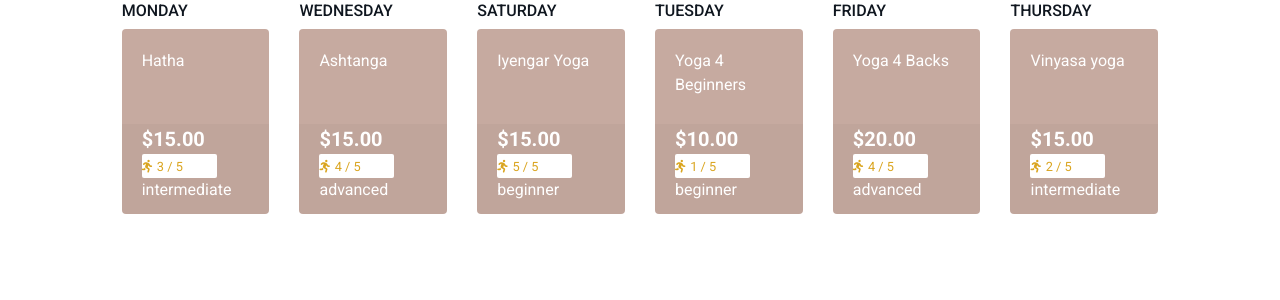
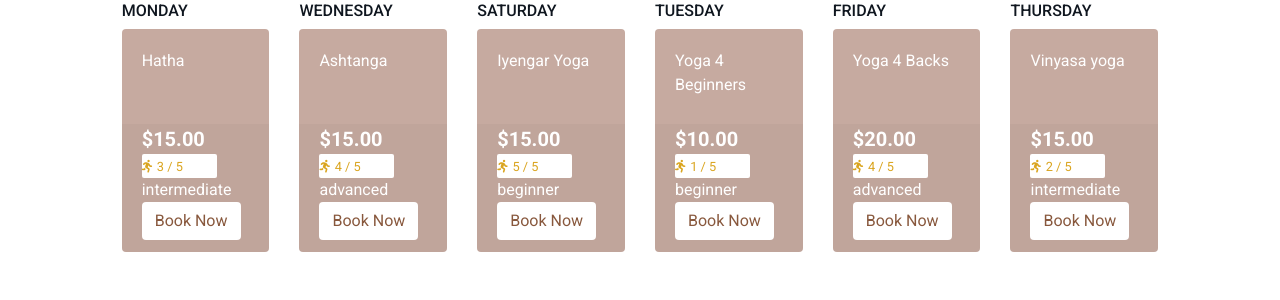
Before and after one commit to TobinWebDesign/Full-Stack-Frameworks-with-Django-Milestone-Project, a Django app: page /classes/ in a window 1280 px wide. Shown: the part 250-550 px from the top of the page. Run offline with Django 3.2, Linux system fonts and the light colour scheme; data comes from the database, SQL or seed files in the repository; both versions use the stored data as it was after the commit; some libraries are stand-ins or nearby versions.

Commit message:
added buttons to time table

```diff
--- a/classes/admin.py
+++ b/classes/admin.py
@@ -14,7 +14,7 @@ class ClassAdmin(admin.ModelAdmin):
         'day',
     )
 
-    ordering = ('sku',)
+    ordering = ('day',)
 
 class LevelAdmin(admin.ModelAdmin):
     list_display = (
--- a/classes/templates/classes/classes.html
+++ b/classes/templates/classes/classes.html
@@ -25,7 +25,7 @@
                 <!-- Monday timetable col                    -->
 
                     {% if class.day == "1"%}
-                    <div class="col-sm-6 col-md-6 col-lg-2 col-xl-2">
+                    <div class="col-sm-6 col-md-6 col-lg-2 col-xl-2 pb-5">
                         <h6 class="logo-font">Monday</h6>
                         <div class="card h-100 border-0">
                             <div class="card-body pb-0">
@@ -43,6 +43,7 @@
                                             <small class="text-gold">No dificulty</small>
                                         {% endif %}
                                         <p class="mb-0">{{ class.level }}</p>
+                                        <a class="btn btn-white" href=" ">Book Now</a>
                                     </div>
                                 </div>
                             </div>
@@ -52,7 +53,7 @@
                     <!-- End Tuesday timetale col                                        -->
 
                     {% if class.day == "2"%}
-                    <div class="col-sm-6 col-md-6 col-lg-2 col-xl-2">
+                    <div class="col-sm-6 col-md-6 col-lg-2 col-xl-2 pb-5">
                         <h6 class="logo-font">Tuesday</h6>
                         <div class="card h-100 border-0">
                             <div class="card-body pb-0">
@@ -70,6 +71,7 @@
                                             <small class="text-gold">No dificulty</small>
                                         {% endif %}
                                         <p class="mb-0">{{ class.level }}</p>
+                                        <a class="btn btn-white" href=" ">Book Now</a>
                                     </div>
                                 </div>
                             </div>
@@ -80,7 +82,7 @@
 
 
                     {% if class.day == "3"%}
-                    <div class="col-sm-6 col-md-6 col-lg-2 col-xl-2">
+                    <div class="col-sm-6 col-md-6 col-lg-2 col-xl-2 pb-5">
                         <h6 class="logo-font">Wednesday</h6>
                         <div class="card h-100 border-0">
                             <div class="card-body pb-0">
@@ -98,6 +100,7 @@
                                             <small class="text-gold">No dificulty</small>
                                         {% endif %}
                                         <p class="mb-0">{{ class.level }}</p>
+                                        <a class="btn btn-white" href=" ">Book Now</a>
                                     </div>
                                 </div>
                             </div>
@@ -108,7 +111,7 @@
                     <!--Thursday timetale col                                        -->
 
                     {% if class.day == "4"%}
-                    <div class="col-sm-6 col-md-6 col-lg-2 col-xl-2">
+                    <div class="col-sm-6 col-md-6 col-lg-2 col-xl-2 pb-5">
                         <h6 class="logo-font">Thursday</h6>
                         <div class="card h-100 border-0">
                             <div class="card-body pb-0">
@@ -126,6 +129,7 @@
                                             <small class="text-gold">No dificulty</small>
                                         {% endif %}
                                         <p class="mb-0">{{ class.level }}</p>
+                                        <a class="btn btn-white" href=" ">Book Now</a>
                                     </div>
                                 </div>
                             </div>
@@ -137,7 +141,7 @@
                     <!--Friday timetale col                                        -->
 
                     {% if class.day == "5"%}
-                    <div class="col-sm-6 col-md-6 col-lg-2 col-xl-2">
+                    <div class="col-sm-6 col-md-6 col-lg-2 col-xl-2 pb-5">
                         <h6 class="logo-font">Friday</h6>
                         <div class="card h-100 border-0">
                             <div class="card-body pb-0">
@@ -155,6 +159,7 @@
                                             <small class="text-gold">No dificulty</small>
                                         {% endif %}
                                         <p class="mb-0">{{ class.level }}</p>
+                                        <a class="btn btn-white" href=" ">Book Now</a>
                                     </div>
                                 </div>
                             </div>
@@ -165,7 +170,7 @@
                      <!-- Saturday timetale col                                        -->
 
                     {% if class.day == "6"%}
-                    <div class="col-sm-6 col-md-6 col-lg-2 col-xl-2">
+                    <div class="col-sm-6 col-md-6 col-lg-2 col-xl-2 pb-5">
                         <h6 class="logo-font">Saturday</h6>
                         <div class="card h-100 border-0">
                             <div class="card-body pb-0">
@@ -183,6 +188,7 @@
                                             <small class="text-gold">No dificulty</small>
                                         {% endif %}
                                         <p class="mb-0">{{ class.level }}</p>
+                                        <a class="btn btn-white" href=" ">Book Now</a>
                                     </div>
                                 </div>
                             </div>
```
Also changed, not shown: db.sqlite3.
